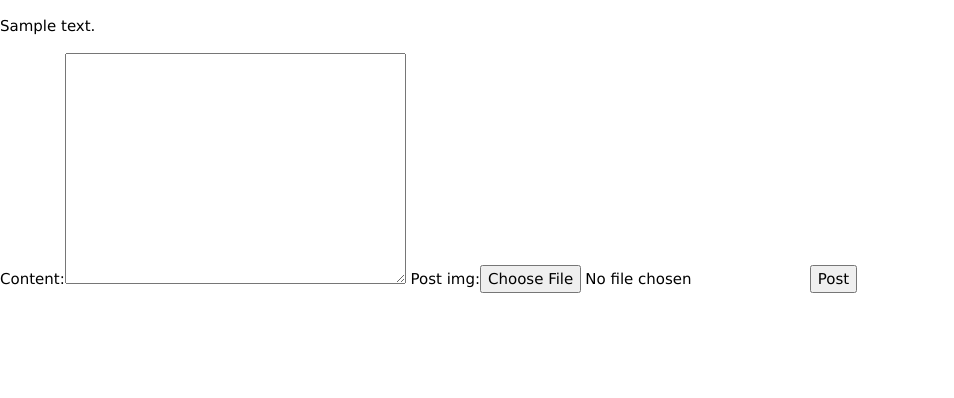
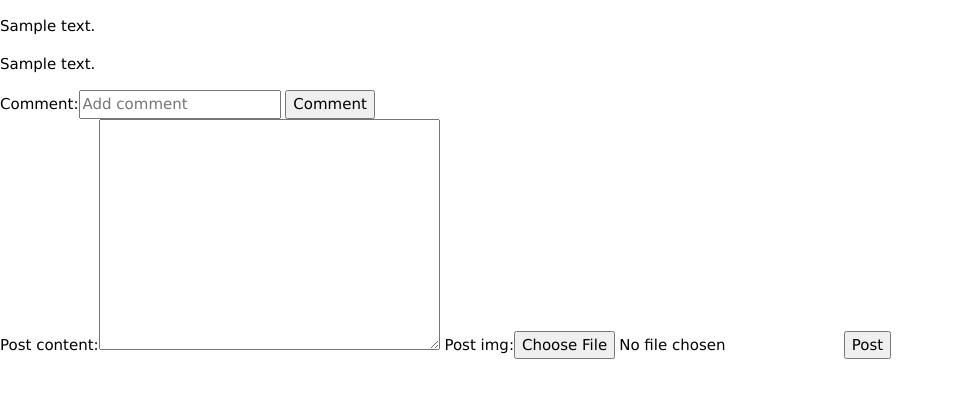
Before and after one commit to metalic24/twarzoksiazka, a Django app: page /posts/ in a window 1280 px wide. Shown: the top 398 px of the page, without its empty margins (0-954 px from the left). Run offline with Django 3.2, Linux system fonts and the light colour scheme; a user stored in the database is signed in; tables that the repository leaves empty hold one stand-in row (values such as "Sample post").

Commit message:
dodawanie komentarzy pod postami

```diff
--- a/twarzoksiazka/posts/forms.py
+++ b/twarzoksiazka/posts/forms.py
@@ -4,9 +4,18 @@ from .models import Post, Comment
 
 
 class PostForm(forms.ModelForm):
+    content = forms.CharField(label='Post content', widget=forms.Textarea())
     class Meta:
         model = Post
         fields = (
             'content',
             'post_img',
         )
+
+class CommentForm(forms.ModelForm):
+    com_body = forms.CharField(label='Comment', widget=forms.TextInput(attrs={'placeholder': 'Add comment'}))
+    class Meta:
+        model = Comment
+        fields = (
+            'com_body',
+        )
--- a/twarzoksiazka/posts/views.py
+++ b/twarzoksiazka/posts/views.py
@@ -1,6 +1,6 @@
 from django.shortcuts import render
 from .models import Post
-from .forms import PostForm
+from .forms import PostForm, CommentForm
 from rej_log.models import User_details
 
 # Create your views here.
@@ -8,6 +8,7 @@ def post_com_upload(request):
     post_obj = Post.objects.all()
 
     post_form = PostForm(request.POST or None, request.FILES or None)
+    com_form = CommentForm(request.POST or None)
     profile = User_details.objects.get(user=request.user)
 
     if post_form.is_valid():
@@ -16,11 +17,19 @@ def post_com_upload(request):
         instance.save()
         post_form = PostForm()
 
+    if com_form.is_valid():
+        instance = com_form.save(commit=False)
+        instance.user = profile
+        instance.post = Post.objects.get(id=request.POST.get('post_id'))
+        instance.save()
+        com_form = CommentForm()
+
 
     context = {
         'post_obj': post_obj,
         'profile': profile,
         'post_form': post_form,
+        'com_form': com_form,
     }
 
     return render(request, 'posts/post_upload.html', context)
--- a/twarzoksiazka/templates/posts/post_upload.html
+++ b/twarzoksiazka/templates/posts/post_upload.html
@@ -9,6 +9,21 @@
 
     <p>{{obj.content}}</p>
 
+    <div>
+        {% if obj.comment_set.all %}
+            {% for c in obj.comment_set.all %}
+                <p>{{c.com_body}}</p>
+
+            {% endfor %}
+        {% endif %}
+    </div>
+
+    <form action='' method='POST'>{% csrf_token %}
+        <input type='hidden' name='post_id' value={{obj.id}}>
+        {{com_form}}
+        <input type='submit' value='Comment'>
+    </form>
+
 
 {% endfor %}
 
```
